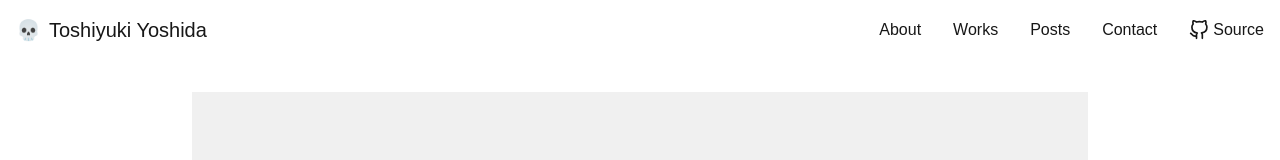
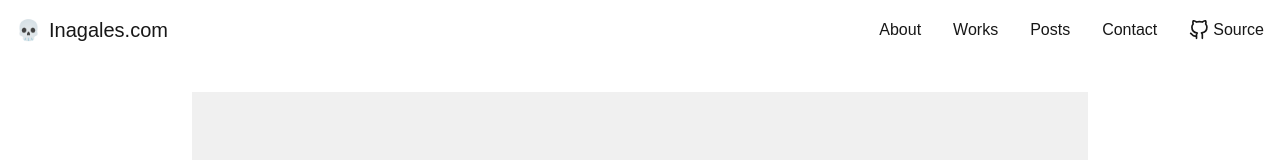
Before and after one commit to yostos/yostos-portfolio, a Next.js app: page / in a window 1280 px wide. Shown: the top 160 px of the page. Built offline with nearby package versions, Linux system fonts and the light colour scheme.

Commit message:
Update header text to Inagales.com

```diff
--- a/src/components/Header.tsx
+++ b/src/components/Header.tsx
@@ -9,7 +9,7 @@ export default function Header() {
         <div className="flex items-center">
           <Link href="/" className="text-xl font-medium flex items-center">
             <span className="mr-2">💀</span>
-            Toshiyuki Yoshida
+            Inagales.com
           </Link>
         </div>
         <nav>
```
